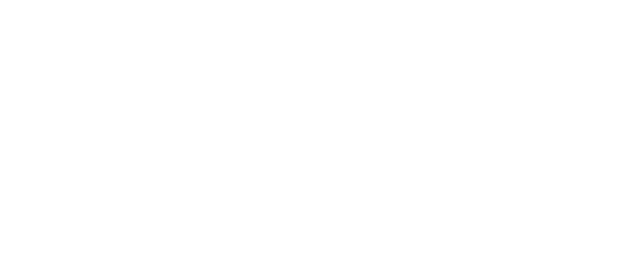
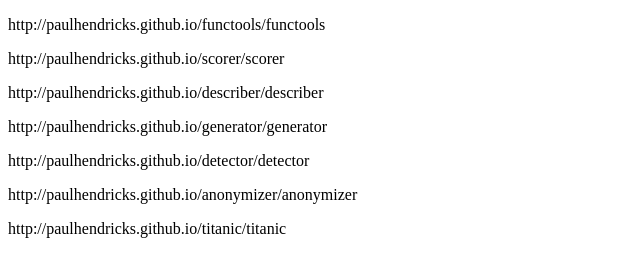
Before and after one commit to paulhendricks/simple-web-app-demo, a plain HTML site: page index.html in a window 1280 px wide. Shown: the whole page, without its empty margins (0-640 px from the left). Drawn offline with Linux system fonts and the light colour scheme.

Commit message:
Update with links

```diff
--- a/index.html
+++ b/index.html
@@ -5,6 +5,13 @@
     <title></title>
 </head>
 <body>
+    <p><a>http://paulhendricks.github.io/functools/</a>functools</p>
+    <p><a>http://paulhendricks.github.io/scorer/</a>scorer</p>
+    <p><a>http://paulhendricks.github.io/describer/</a>describer</p>
+    <p><a>http://paulhendricks.github.io/generator/</a>generator</p>
+    <p><a>http://paulhendricks.github.io/detector/</a>detector</p>
+    <p><a>http://paulhendricks.github.io/anonymizer/</a>anonymizer</p>
+    <p><a>http://paulhendricks.github.io/titanic/</a>titanic</p>
 
 </body>
 </html>
```
